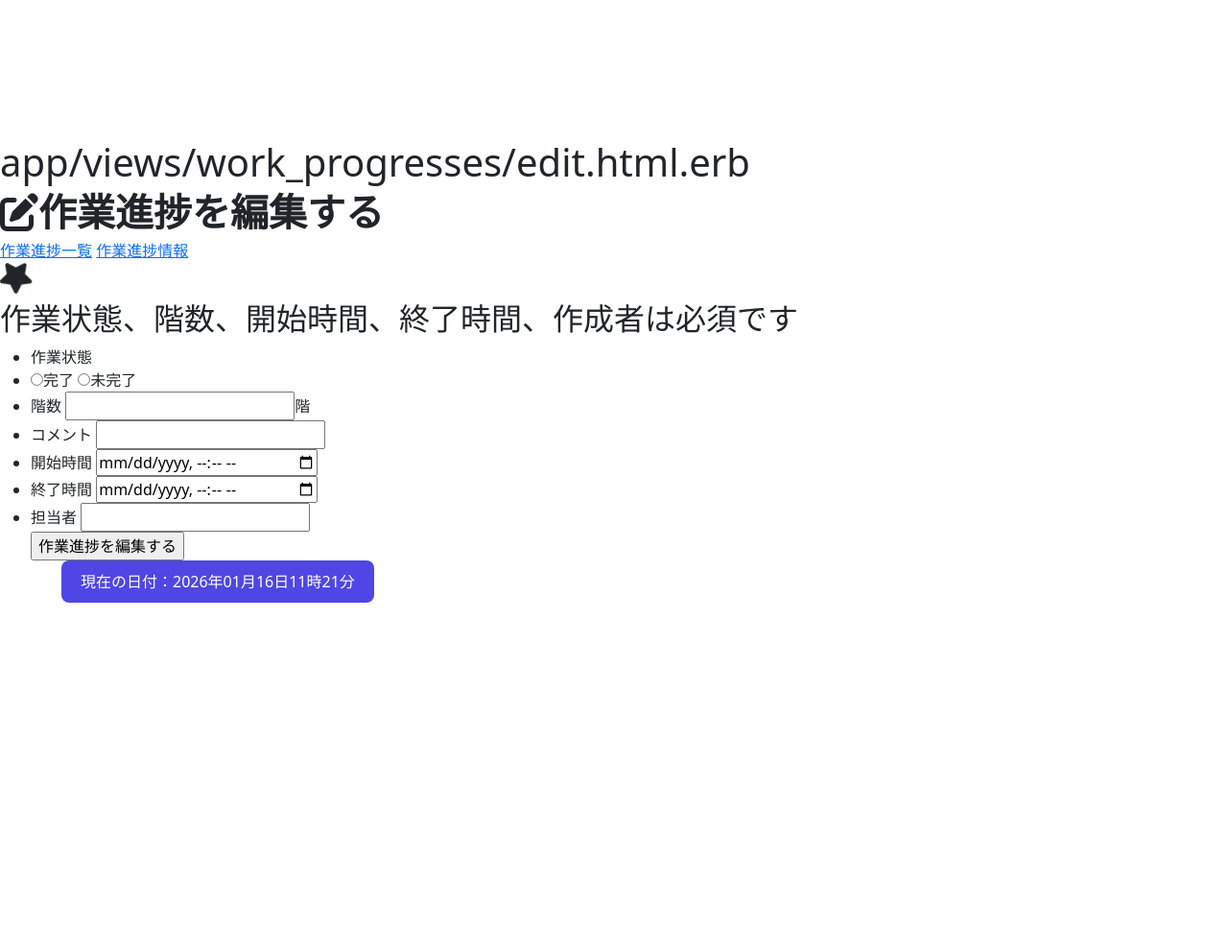
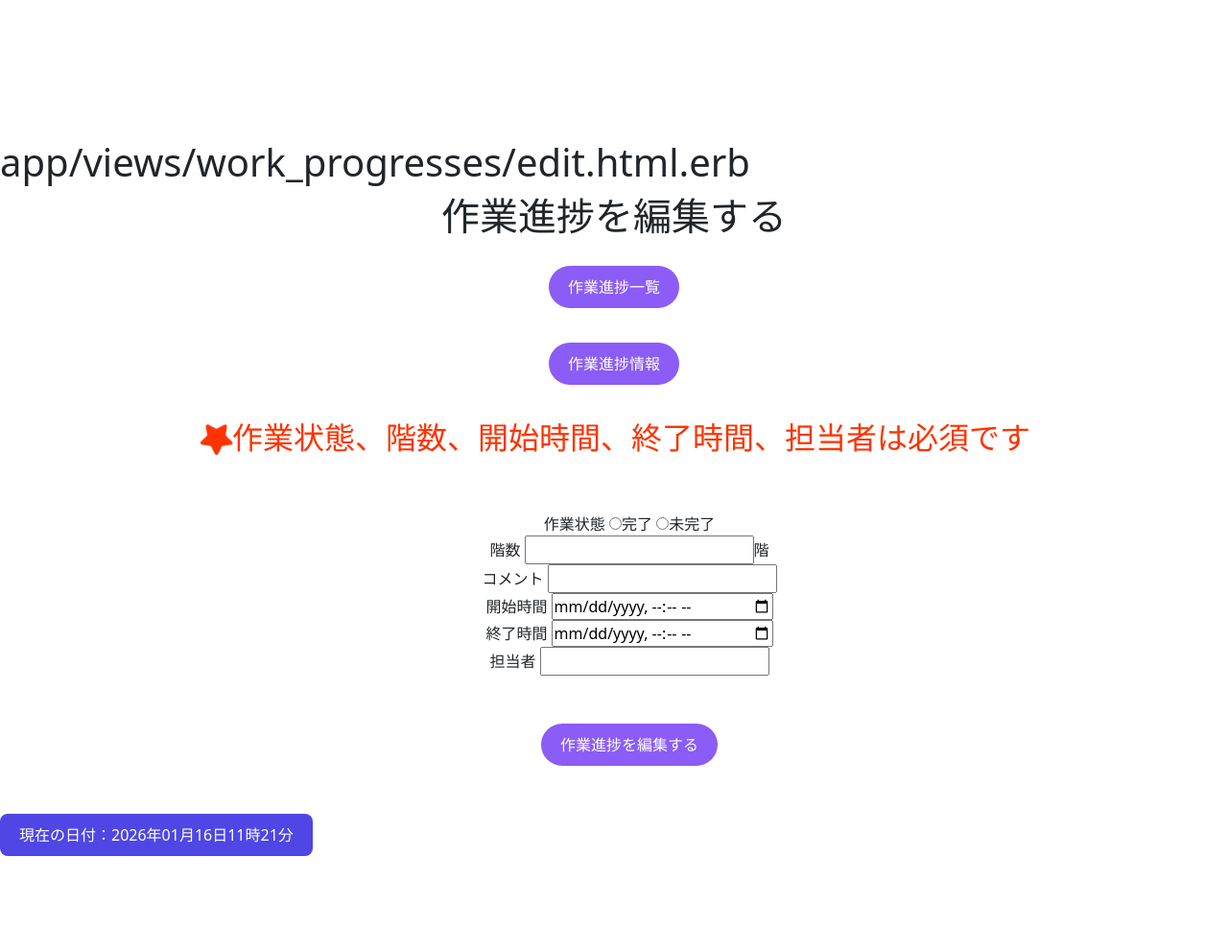
Before and after one commit to makoto860/books_work, a Rails app: template app/views/work_progresses/edit.html.erb in a window 1280 px wide. Shown: the part 279-1271 px from the top of the page at 96% size. Before the commit the page ends 907 px from the top, so only its background shows below. Run offline with Rails 7, Linux system fonts and the light colour scheme; the template is opened without the code that fills it, so the values that code supplies are empty; some libraries are stand-ins or nearby versions.

Commit message:
work_progresses/editのデザインを作成

```diff
--- a/app/assets/stylesheets/application.css
+++ b/app/assets/stylesheets/application.css
@@ -98,6 +98,7 @@ html, body {
   border-radius: 8px;
   text-decoration: none;
   transition: all 0.25s ease;
+  margin-bottom: 100px;
 }
 
 .footer-datetime:hover {
@@ -265,7 +266,7 @@ html, body {
 
 /* shared/_error */
 .error-lists {
-  color: red;
+  color: #FF3366;
   list-style: none;
 }
 
@@ -288,7 +289,7 @@ html, body {
 .specifications-show-required {
   display: flex;
   margin-left: 27%;
-  color: red;
+  color: #FF3366;
   margin-bottom: 50px;
 }
 
@@ -315,7 +316,7 @@ html, body {
 .specifications-edit-required {
   display: flex;
   margin-left: 30%;
-  color: red;
+  color: #FF3366;
   margin-bottom: 50px;
 }
 
@@ -439,20 +440,40 @@ html, body {
   background-color: #e5e7eb;
 }
 
-.work-progress-show-container {
+/* work_progresses/edit */
+.work-progress-edit-container {
+  text-align: center;
 }
 
-.work-progress-show-container {
+.work-progress-links-index {
+  display: inline-block;
+  padding: 10px 20px;
+  background-color: #8b5cf6;
+  color: #fff;
+  border-radius: 999px;
+  text-decoration: none;
+  margin-top: 20px;
+  margin-bottom: 20px;
 }
 
-.work-progress-show-container {
+.work-progress-links-show {
+  display: inline-block;
+  padding: 10px 20px;
+  background-color: #8b5cf6;
+  color: #fff;
+  border-radius: 999px;
+  text-decoration: none;
+  margin-bottom: 20px;
 }
 
-.work-progress-show-container {
+.work-progress-edit-required {
+  display: flex;
+  justify-content: center;
+  color: #FF3300;
 }
 
-.work-progress-show-container {
+.work-progress-edit-lists {
+  list-style: none;
+  margin-top: 50px;
+  margin-bottom: 50px;
 }
-
-.work-progress-show-container {
-}
--- a/app/views/work_progresses/edit.html.erb
+++ b/app/views/work_progresses/edit.html.erb
@@ -1,16 +1,19 @@
 <h1>app/views/work_progresses/edit.html.erb</h1>
-<h1 class="fas fa-edit">作業進捗を編集する</h1>
-<br>
-<%= link_to "作業進捗一覧", book_specification_work_progresses_path(@book_specification) %>
-<%= link_to "作業進捗情報", book_specification_work_progress_path(@book_specification) %>
+<div class="work-progress-edit-container">
+  <h1>作業進捗を編集する</h1>
   <%= render "shared/error", model: @work_progress %>
-<br>
+  <p><%= link_to "作業進捗一覧", book_specification_work_progresses_path(@book_specification), class: "work-progress-links-index" %></p>
+  <p><%= link_to "作業進捗情報", book_specification_work_progress_path(@book_specification), class: "work-progress-links-show" %></p>
+
+  <div class="work-progress-edit-required">
     <h2 class="fas fa-star fa-spin"></h2>
-<h2>作業状態、階数、開始時間、終了時間、作成者は必須です</h2>
-<ul>
+    <h2>作業状態、階数、開始時間、終了時間、担当者は必須です</h2>
+  </div>
+
+  <ul class="work-progress-edit-lists">
     <%= form_with model: [@book_specification, @work_progress], local: true do |f| %>
-    <li>作業状態</li>
       <li>
+        作業状態
         <%= f.radio_button :status, "1" %>完了
         <%= f.radio_button :status, "0" %>未完了
       </li>
@@ -34,8 +37,7 @@
         <%= f.label :manager, "担当者" %>
         <%= f.text_field :manager %>
       </li>
-    <div>
-      <%= f.submit "作業進捗を編集する" %>
+      <%= f.submit "作業進捗を編集する", class: "specifications-edit-btn" %>
+    <% end %>
+  </ul>
 </div>
-  <% end %>
-<ul>
```
Lines whose indentation alone changed are shown as unchanged.
